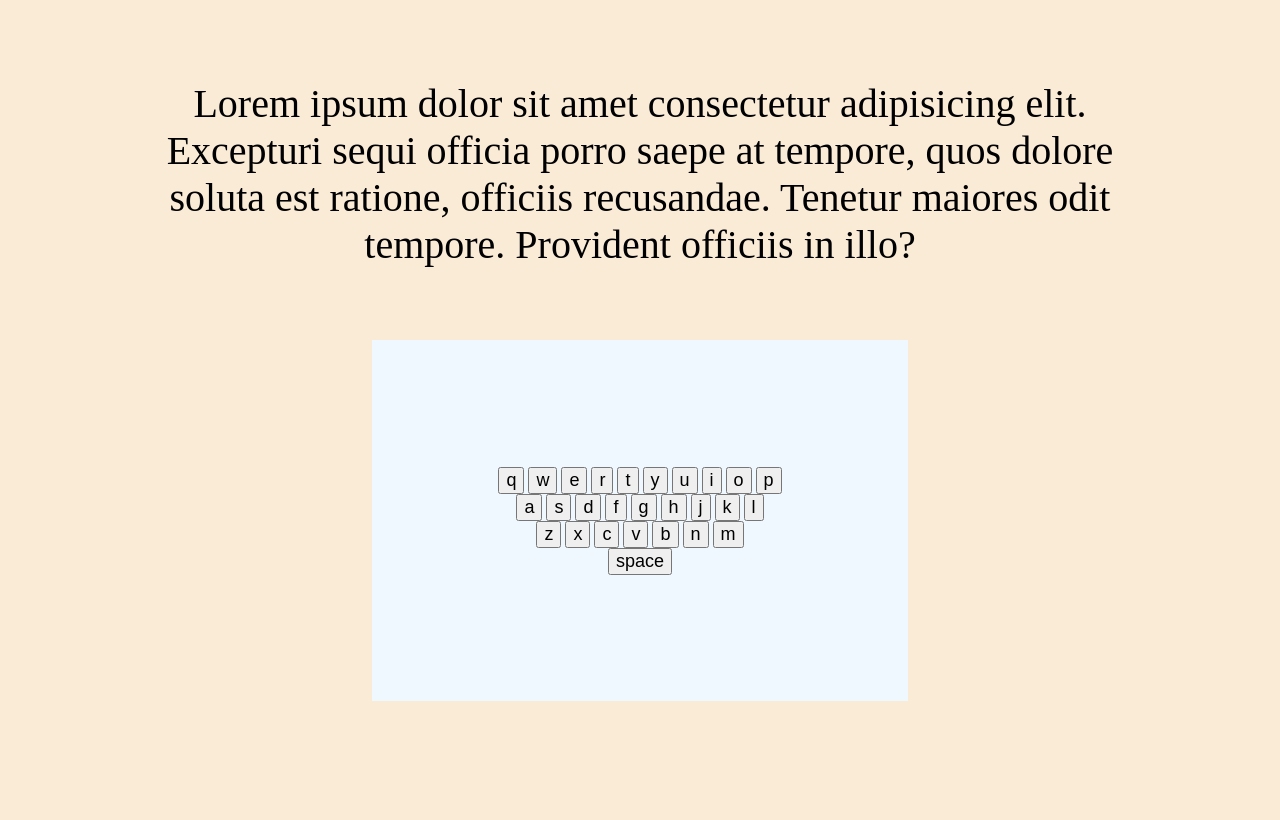
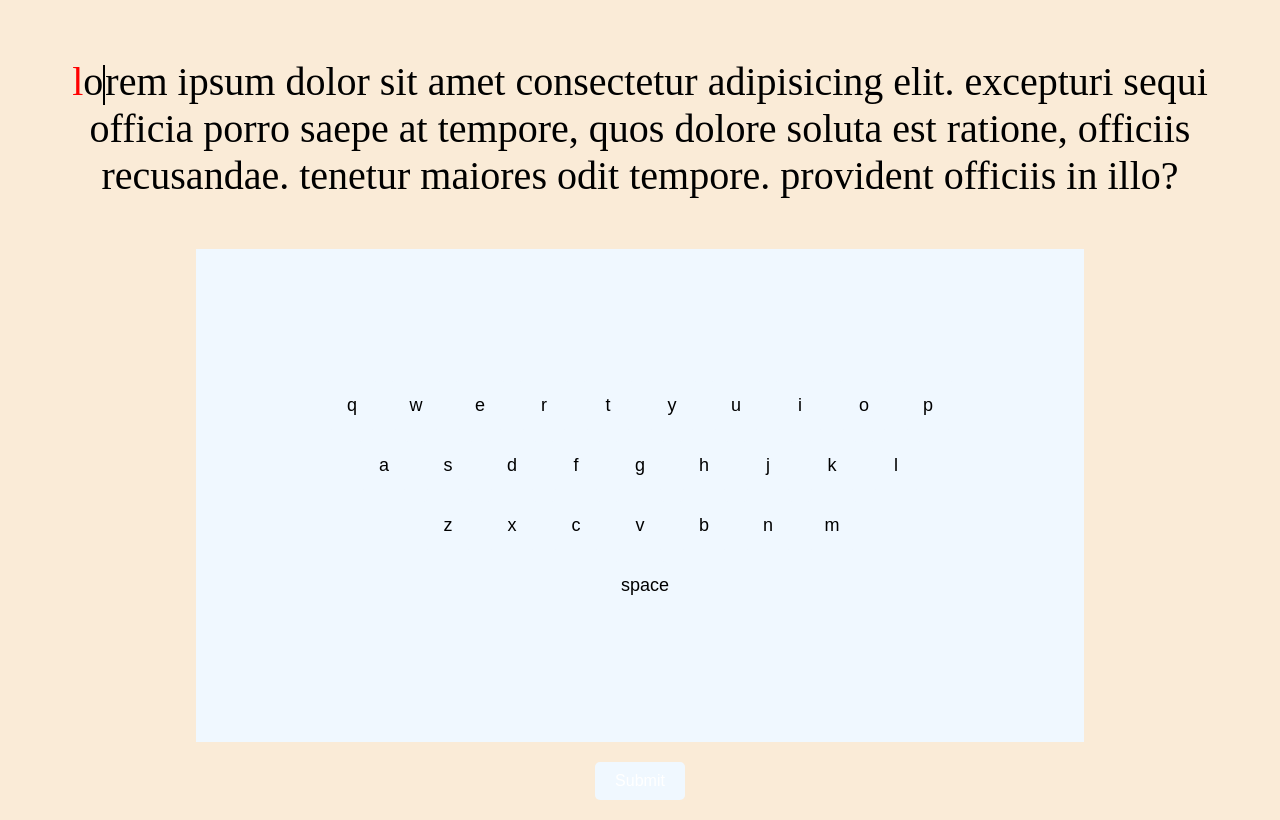
Before and after one commit to prerit85jain/Keyboard_Typing_Game, a plain HTML site: page index.html in a window 1280 px wide. Both pictures are taken after a click on the button "space". Drawn offline with Linux system fonts and the light colour scheme.

Commit message:
add changes

```diff
--- a/index.html
+++ b/index.html
@@ -8,7 +8,7 @@
 </head>
 <body>
     <div class="para">
-        <p class="content">Lorem ipsum dolor sit amet consectetur adipisicing elit. Excepturi sequi officia porro saepe at tempore, quos dolore soluta est ratione, officiis recusandae. Tenetur maiores odit tempore. Provident officiis in illo?</p>
+        <p id="content">Lorem ipsum dolor sit amet consectetur adipisicing elit. Excepturi sequi officia porro saepe at tempore, quos dolore soluta est ratione, officiis recusandae. Tenetur maiores odit tempore. Provident officiis in illo?</p>
     </div>
     <div class="keyboard">
         <div class="line1">
@@ -47,5 +47,7 @@
             <button class="space">space</button>
         </div>
     </div>
+    <button id="submit">Submit</button>
+    <script src="index.js"></script>
 </body>
 </html>
--- /dev/null
+++ b/index.js
@@ -0,0 +1,74 @@
+document.addEventListener("DOMContentLoaded", () => {
+    const keys = Array.from(document.querySelectorAll("button"));
+    const content = document.getElementById("content").innerText.toLowerCase();
+    const submitButton = document.getElementById("submit");
+    let typedIndex = 0;
+    let correctCount = 0;
+
+    let contentHTML = '';
+    for(let i = 0; i < content.length; i++) {
+        contentHTML += `<span id="char-${i}">${content[i]}</span>`;
+    }
+    document.getElementById("content").innerHTML = contentHTML;
+
+    keys.forEach(key => {
+        key.addEventListener("click", () => {
+            handleTyping(key.innerText);
+        });
+    });
+
+    document.addEventListener("keypress", (event) => {
+        handleTyping(event.key.toLowerCase());
+    });
+
+    function handleTyping(char) {
+        if (typedIndex < content.length) {
+            if (char === content[typedIndex]) {
+                correctCount++;
+                highlightKey(char, "lightgreen");
+                document.getElementById(`char-${typedIndex}`).classList.add("correct");
+            } else {
+                highlightKey(char, "red");
+                document.getElementById(`char-${typedIndex}`).classList.add("incorrect");
+            }
+            typedIndex++;
+            moveCursor();
+        }
+
+        if (typedIndex === content.length) {
+            alert("You have typed the entire paragraph!");
+        }
+    }
+
+    function highlightKey(char, color) {
+        keys.forEach(key => {
+            if (key.innerText === char) {
+                key.style.backgroundColor = color;
+            }
+        });
+
+        setTimeout(() => {
+            keys.forEach(key => {
+                key.style.backgroundColor = "aliceblue";
+            });
+        }, 500);
+    }
+
+    function moveCursor() {
+        const cursor = document.createElement("span");
+        cursor.classList.add("cursor");
+        document.querySelector(".cursor")?.classList.remove("cursor");
+        if (typedIndex < content.length) {
+            document.getElementById(`char-${typedIndex}`).insertAdjacentElement('afterend', cursor);
+        } else {
+            document.getElementById(`char-${typedIndex - 1}`).appendChild(cursor);
+        }
+    }
+
+    submitButton.addEventListener("click", () => {
+        const accuracy = (correctCount / content.length) * 100;
+        alert(`Your accuracy score is ${accuracy.toFixed(2)}%.`);
+    });
+
+    moveCursor(); // Initialize cursor position
+});
--- a/style.css
+++ b/style.css
@@ -1,22 +1,59 @@
-body{
+/* style.css */
+body {
     text-align: center;
     background-color: antiquewhite;
 }
-.para{
+.para {
     font-size: 40px;
     padding: 10px;
 }
-.content{
+.content {
     display: inline-block;
     margin: 5% 10%;
 }
-.keyboard{
+.keyboard {
     display: inline-block;
     background-color: aliceblue;
     padding: 10%;
 }
-.line1 button, .line2 button, .line3 button, .line4 button{
-    size: 50px;
+.line1 button, .line2 button, .line3 button, .line4 button {
+    width: 50px;
+    height: 50px;
     font-size: large;
+    margin: 5px;
     justify-content: space-between;
+    background-color: aliceblue;
+    border: none;
+    border-radius: 5px;
+    cursor: pointer;
 }
+.space {
+    width: 250px;
+}
+#submit {
+    display: block;
+    margin: 20px auto;
+    padding: 10px 20px;
+    font-size: 16px;
+    background-color: #4CAF50;
+    color: white;
+    border: none;
+    border-radius: 5px;
+    cursor: pointer;
+}
+#submit:hover {
+    background-color: #45a049;
+}
+.correct {
+    color: green;
+}
+.incorrect {
+    color: red;
+}
+.cursor {
+    display: inline-block;
+    width: 2px;
+    height: 1em;
+    background-color: black;
+    vertical-align: bottom;
+}
```
